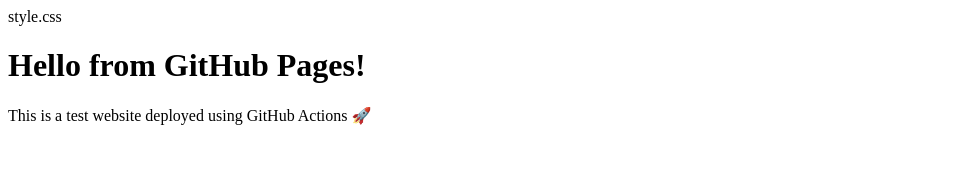
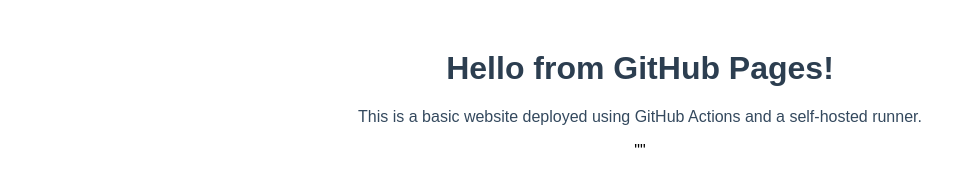
Before and after one commit to Av0413/my-website, a plain HTML site: page index.html in a window 1280 px wide. Shown: the whole page, without its empty margins (0-976 px from the left). Drawn offline with Linux system fonts and the light colour scheme.

Commit message:
deploy: 0f551779b7cc4de88250058bf4d53d87f946e272

```diff
--- a/index.html
+++ b/index.html
@@ -1,11 +1,25 @@
 <!DOCTYPE html>
-<html>
-  <head>
-    <title>My GitHub Pages Site</title>
-    style.css
-  </head>
-  <body>
+<html lang="en">
+<head>
+    <meta charset="UTF-8">
+    <meta name="viewport" content="width=device-width, initial-scale=1.0">
+    <title>My GitHub Pages Website</title>
+    <style>
+        body {
+            font-family: Arial, sans-serif;
+            text-align: center;
+            margin-top: 50px;
+        }
+        h1 {
+            color: #2c3e50;
+        }
+        p {
+            color: #34495e;
+        }
+    </style>
+</head>
+<body>
     <h1>Hello from GitHub Pages!</h1>
-    <p>This is a test website deployed using GitHub Actions 🚀</p>
-  </body>
-</html>
+    <p>This is a basic website deployed using GitHub Actions and a self-hosted runner.</p>
+</body>
+</html>"<!-- test push -->"
```
